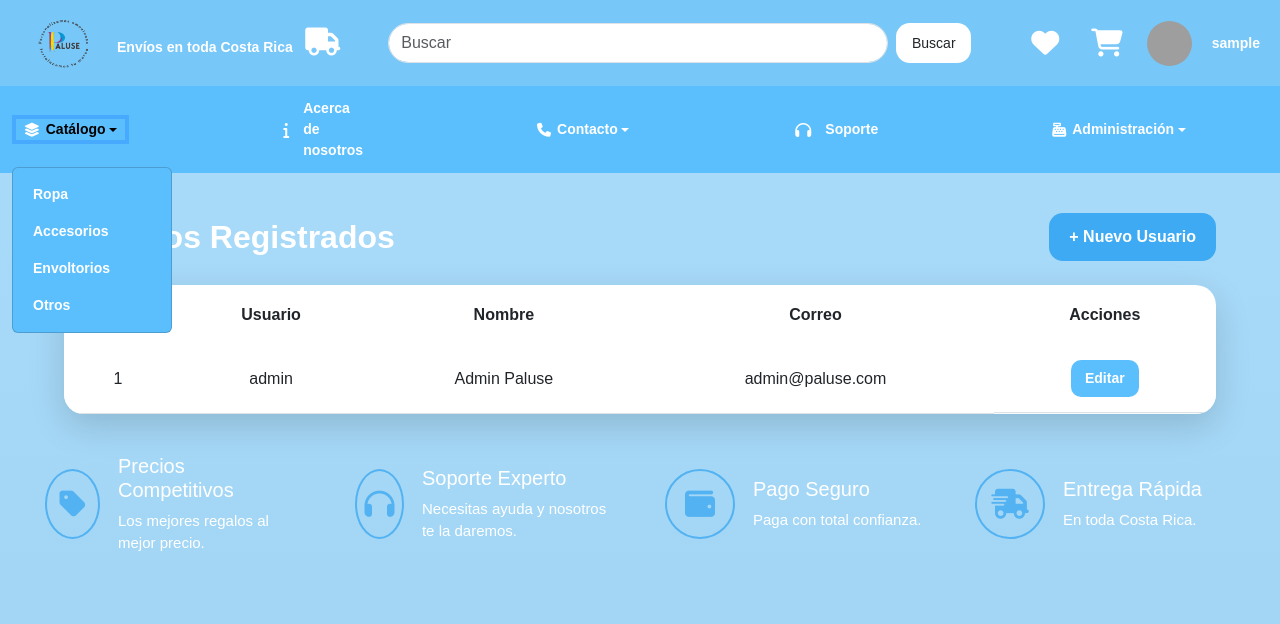
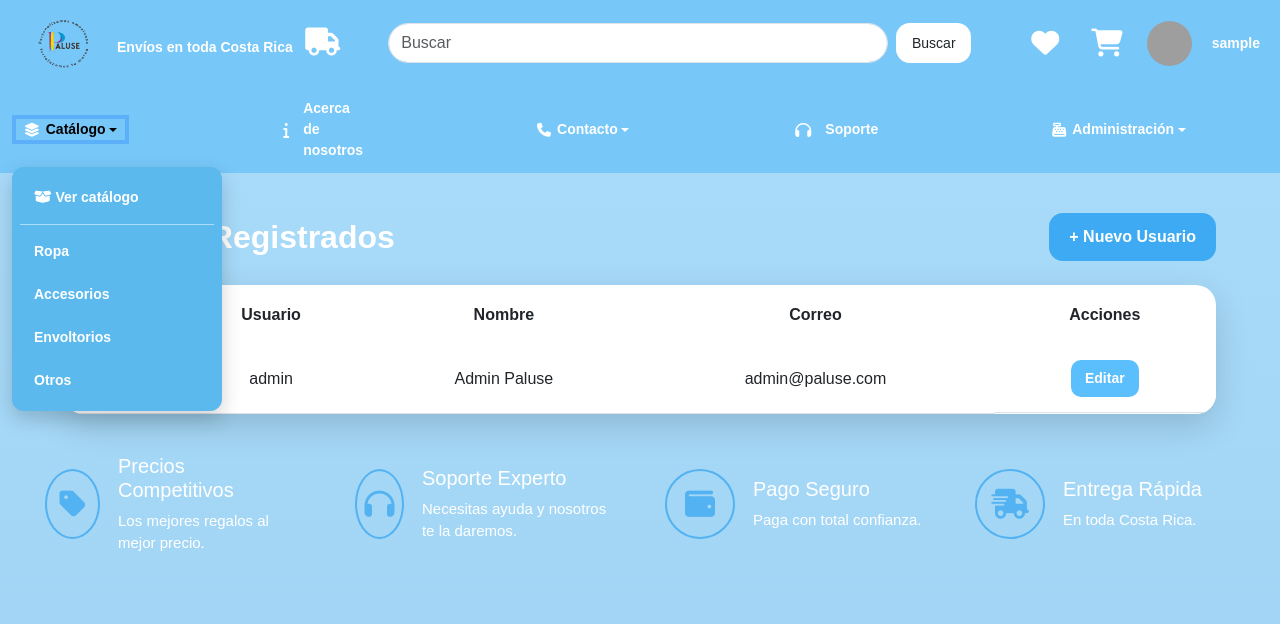
Before and after one commit to lucasdelgadooram/ambienteWebG2, a PHP site: page /user/index in a window 1280 px wide, after a click on "Catálogo"; the page is wider, and only the part inside the window is pictured. Shown: the top 624 px of that part. Run offline with PHP 8.4, Linux system fonts and the light colour scheme; the visitor is signed in with stand-in values (Sample User, id 1); data comes from the database, SQL or seed files in the repository; some libraries are stand-ins or nearby versions; grey boxes are pictures that could not be loaded.

```diff
--- a/app/views/layouts/header.php
+++ b/app/views/layouts/header.php
@@ -1,12 +1,14 @@
-<header>
-
 <nav class="navbar navbar-expand-lg">
 
     <div class="container-fluid">
 
         <!-- Logo -->
         <a href="<?= BASE_URL ?>">
-                <img src="<?= BASE_URL ?>/resources/logoPaluseNew.png" id="logo" alt="Paluse">
+            <img
+                src="<?= BASE_URL ?>/resources/logoPaluseNew.png"
+                id="logo"
+                alt="Paluse"
+            >
         </a>
 
         <div id="comment">
@@ -14,29 +16,65 @@
             <i class="fa-solid fa-truck iconoNav"></i>
         </div>
 
-            <button class="navbar-toggler" type="button" data-bs-toggle="collapse" data-bs-target="#navbarPrincipal"
-                    aria-controls="navbarPrincipal" aria-expanded="false" aria-label="Toggle navigation"><span class="navbar-toggler-icon"></span>
+        <button
+            class="navbar-toggler"
+            type="button"
+            data-bs-toggle="collapse"
+            data-bs-target="#navbarPrincipal"
+            aria-controls="navbarPrincipal"
+            aria-expanded="false"
+            aria-label="Toggle navigation"
+        >
+            <span class="navbar-toggler-icon"></span>
         </button>
 
-            <div class="collapse navbar-collapse" id="navbarPrincipal">
+        <div
+            class="collapse navbar-collapse"
+            id="navbarPrincipal"
+        >
 
             <!-- Barra de búsqueda -->
-                <form class="d-flex" id="barraBusqueda" action="<?= BASE_URL ?>/producto/buscar" method="GET">
-                    <input class="form-control me-2" type="search" name="buscar" placeholder="Buscar" id="barra">
-                    <button class="btn" type="submit" id="buscarBtn">Buscar</button>
+            <form
+                class="d-flex"
+                id="barraBusqueda"
+                action="<?= BASE_URL ?>/producto/buscar"
+                method="GET"
+            >
+                <input
+                    class="form-control me-2"
+                    type="search"
+                    name="buscar"
+                    placeholder="Buscar"
+                    id="barra"
+                >
+
+                <button
+                    class="btn"
+                    type="submit"
+                    id="buscarBtn"
+                >
+                    Buscar
+                </button>
             </form>
 
             <ul class="navbar-nav ms-auto">
+
                 <!-- Favoritos -->
                 <li class="nav-item">
-                        <a class="nav-link" href="<?= BASE_URL ?>/favoritos">
+                    <a
+                        class="nav-link"
+                        href="<?= BASE_URL ?>/favoritos"
+                    >
                         <i class="fa-solid fa-heart iconoNav"></i>
                     </a>
                 </li>
 
                 <!-- Carrito -->
                 <li class="nav-item">
-                        <a class="nav-link" href="<?= BASE_URL ?>/carrito">
+                    <a
+                        class="nav-link"
+                        href="<?= BASE_URL ?>/carrito"
+                    >
                         <i class="fa-solid fa-cart-shopping iconoNav"></i>
                     </a>
                 </li>
@@ -44,19 +82,30 @@
                 <?php
                     $rutaImagen = BASE_URL . '/resources/profileImg.jpg';
 
-                        if (isset($_SESSION['ruta_imagen']) && !empty($_SESSION['ruta_imagen'])) {
-                            $rutaImagen = BASE_URL . '/' . $_SESSION['ruta_imagen'];
+                    if (
+                        isset($_SESSION['ruta_imagen']) &&
+                        !empty($_SESSION['ruta_imagen'])
+                    ) {
+                        $rutaImagen =
+                            BASE_URL . '/' . $_SESSION['ruta_imagen'];
                     }
                 ?>
 
                 <!-- Usuario -->
                 <li class="nav-item">
 
-                        <?php if(isset($_SESSION['user_id'])): ?>
+                    <?php if (isset($_SESSION['user_id'])): ?>
 
-                            <a class="nav-link" href="<?= BASE_URL ?>/usuario/perfil">
+                        <a
+                            class="nav-link"
+                            href="<?= BASE_URL ?>/usuario/perfil"
+                        >
 
-                                <img src="<?= $rutaImagen ?>" id="userProfile" alt="Perfil">
+                            <img
+                                src="<?= $rutaImagen ?>"
+                                id="userProfile"
+                                alt="Perfil"
+                            >
 
                             <span id="correoUser">
                                 <?= $_SESSION['username']; ?>
@@ -66,9 +115,21 @@
 
                     <?php else: ?>
 
-                        <a class="nav-link" href="<?= BASE_URL ?>/auth/index">
-                            <img src="<?= $rutaImagen ?>" id="userProfile" alt="Perfil">
-                            <span id="correoUser">Iniciar sesión</span>
+                        <a
+                            class="nav-link"
+                            href="<?= BASE_URL ?>/auth/index"
+                        >
+
+                            <img
+                                src="<?= $rutaImagen ?>"
+                                id="userProfile"
+                                alt="Perfil"
+                            >
+
+                            <span id="correoUser">
+                                Iniciar sesión
+                            </span>
+
                         </a>
 
                     <?php endif; ?>
@@ -83,74 +144,153 @@
 
 </nav>
 
-</header>
 
-<!-- Segunda barra -->
-
-<nav class="navbar navbar-expand-lg" id="secondNavbar">
+<!-- NAVBAR SECUNDARIA -->
+<nav class="navbar navbar-expand-lg">
 
 <div class="container-fluid">
 
-        <button class="navbar-toggler" type="button" data-bs-toggle="collapse" data-bs-target="#navbarSecundaria" aria-controls="navbarSecundaria" aria-expanded="false" aria-label="Toggle navigation">
+    <button
+        class="navbar-toggler"
+        type="button"
+        data-bs-toggle="collapse"
+        data-bs-target="#navbarSecundaria"
+        aria-controls="navbarSecundaria"
+        aria-expanded="false"
+        aria-label="Toggle navigation"
+    >
         <span class="navbar-toggler-icon"></span>
     </button>
 
-        <div class="collapse navbar-collapse" id="navbarSecundaria">
-            <ul class="navbar-nav mx-auto" id="lista">
+    <div
+        class="collapse navbar-collapse"
+        id="navbarSecundaria"
+    >
+
+        <ul
+            class="navbar-nav mx-auto"
+            id="lista"
+        >
 
             <!-- Catálogo -->
             <li class="nav-item dropdown">
-                    <a class="nav-link dropdown-toggle" href="#" role="button" data-bs-toggle="dropdown">
-                        <i class="fa-solid fa-layer-group iconoNav2"></i>Catálogo
+
+                <a
+                    class="nav-link dropdown-toggle"
+                    href="#"
+                    role="button"
+                    data-bs-toggle="dropdown"
+                >
+                    <i class="fa-solid fa-layer-group iconoNav2"></i>
+                    Catálogo
                 </a>
 
                 <ul class="dropdown-menu">
+
+                    <!-- Ver todos los productos -->
                     <li>
-                            <a class="dropdown-item" href="<?= BASE_URL ?>/producto/categoria/Ropa">
+                        <a
+                            class="dropdown-item"
+                            href="<?= BASE_URL ?>/producto/catalogo"
+                        >
+                            <i class="fa-solid fa-box-open"></i>
+                            Ver catálogo
+                        </a>
+                    </li>
+
+                    <li>
+                        <hr class="dropdown-divider">
+                    </li>
+
+                    <!-- Ropa -->
+                    <li>
+                        <a
+                            class="dropdown-item"
+                            href="<?= BASE_URL ?>/producto/catalogo"
+                        >
                             Ropa
                         </a>
                     </li>
+
+                    <!-- Accesorios -->
                     <li>
-                            <a class="dropdown-item" href="<?= BASE_URL ?>/producto/categoria/Accesorios">
+                        <a
+                            class="dropdown-item"
+                            href="<?= BASE_URL ?>/producto/catalogo"
+                        >
                             Accesorios
                         </a>
                     </li>
+
+                    <!-- Envoltorios -->
                     <li>
-                            <a class="dropdown-item" href="<?= BASE_URL ?>/producto/categoria/Envoltorios">
+                        <a
+                            class="dropdown-item"
+                            href="<?= BASE_URL ?>/producto/catalogo"
+                        >
                             Envoltorios
                         </a>
                     </li>
+
+                    <!-- Otros -->
                     <li>
-                            <a class="dropdown-item" href="<?= BASE_URL ?>/producto/categoria/Otros">
+                        <a
+                            class="dropdown-item"
+                            href="<?= BASE_URL ?>/producto/catalogo"
+                        >
                             Otros
                         </a>
                     </li>
+
                 </ul>
 
             </li>
 
+
             <!-- Acerca -->
             <li class="nav-item">
+
                 <i class="fa-solid fa-info iconoNav2"></i>
-                    <a class="nav-link" href="<?= BASE_URL ?>/home/about">
+
+                <a
+                    class="nav-link"
+                    href="<?= BASE_URL ?>/home/about"
+                >
                     Acerca de nosotros
+                </a>
+
+            </li>
+
+
+            <!-- Contacto -->
+            <li class="nav-item dropdown">
+
+                <a
+                    class="nav-link dropdown-toggle"
+                    href="#"
+                    role="button"
+                    data-bs-toggle="dropdown"
+                >
+                    <i class="fa-solid fa-phone iconoNav2"></i>
+                    Contacto
+                </a>
+
+                <ul class="dropdown-menu">
+
+                    <li>
+                        <a
+                            class="dropdown-item"
+                            href="<?= BASE_URL ?>/contacto/redes"
+                        >
+                            Redes
                         </a>
                     </li>
 
-                <!-- Contacto -->
-                <li class="nav-item dropdown">
-                    <a class="nav-link dropdown-toggle" href="#" role="button" data-bs-toggle="dropdown">
-                        <i class="fa-solid fa-phone iconoNav2"></i>Contacto
-                    </a>
-
-                    <ul class="dropdown-menu">
                     <li>
-                            <a class="dropdown-item" href="<?= BASE_URL ?>/contacto/redes">
-                                Redes
-                            </a>
-                        </li>
-                        <li>
-                            <a class="dropdown-item" href="<?= BASE_URL ?>/contacto/formulario">
+                        <a
+                            class="dropdown-item"
+                            href="<?= BASE_URL ?>/contacto/formulario"
+                        >
                             Formulario de contacto
                         </a>
                     </li>
@@ -159,19 +299,25 @@
 
             </li>
 
+
             <!-- Soporte -->
             <li class="nav-item">
+
                 <i class="fa-solid fa-headphones iconoNav2"></i>
-                    <a class="nav-link" href="<?= BASE_URL ?>/home/soporte">
+
+                <a
+                    class="nav-link"
+                    href="<?= BASE_URL ?>/home/soporte"
+                >
                     Soporte
                 </a>
 
             </li>
 
-                <!-- Opciones para usuarios con sesión iniciada -->
-<?php if(isset($_SESSION['user_id'])): ?>
 
-    <!-- Administración de ventas -->
+            <?php if (isset($_SESSION['user_id'])): ?>
+
+                <!-- Administración -->
                 <li class="nav-item dropdown">
 
                     <a
@@ -186,6 +332,7 @@
 
                     <ul class="dropdown-menu">
 
+                        <!-- Facturas -->
                         <li>
                             <a
                                 class="dropdown-item"
@@ -196,6 +343,7 @@
                             </a>
                         </li>
 
+                        <!-- Ventas -->
                         <li>
                             <a
                                 class="dropdown-item"
@@ -206,8 +354,33 @@
                             </a>
                         </li>
 
-        <li><hr class="dropdown-divider"></li>
+                        <li>
+                            <hr class="dropdown-divider">
+                        </li>
 
+                        <!-- Gestionar Productos -->
+                        <li>
+                            <a
+                                class="dropdown-item"
+                                href="<?= BASE_URL ?>/producto/index"
+                            >
+                                <i class="fa-solid fa-boxes-stacked"></i>
+                                Gestionar Productos
+                            </a>
+                        </li>
+
+                        <!-- Categorías -->
+                        <li>
+                            <a
+                                class="dropdown-item"
+                                href="<?= BASE_URL ?>/categoria/index"
+                            >
+                                <i class="fa-solid fa-tags"></i>
+                                Categorías
+                            </a>
+                        </li>
+
+                        <!-- Roles -->
                         <li>
                             <a
                                 class="dropdown-item"
@@ -218,26 +391,7 @@
                             </a>
                         </li>
 
-        <li>
-            <a
-                class="dropdown-item"
-                href="<?= BASE_URL ?>/categoria/index"
-            >
-                <i class="fa-solid fa-tags"></i>
-                Categorías
-            </a>
-        </li>
-
-        <li>
-            <a
-                class="dropdown-item"
-                href="<?= BASE_URL ?>/producto/index"
-            >
-                <i class="fa-solid fa-box"></i>
-                Productos
-            </a>
-        </li>
-
+                        <!-- Usuarios -->
                         <li>
                             <a
                                 class="dropdown-item"
@@ -251,6 +405,7 @@
                     </ul>
 
                 </li>
+
 
                 <!-- Cerrar sesión -->
                 <li class="nav-item">
@@ -267,10 +422,10 @@
                 </li>
 
             <?php endif; ?>
+
         </ul>
 
     </div>
 
 </div>
-
 </nav>
--- a/public/css/header.css
+++ b/public/css/header.css
@@ -118,6 +118,41 @@
     transform:translateY(-3px);
 }
 
-.dropdown-menu{
-    background:#5cbffd;
+
+.navbar .dropdown-menu {
+    background-color: #5bb9ee !important;
+    border: none !important;
+    border-radius: 12px !important;
+    padding: 8px !important;
+    min-width: 210px !important;
+    box-shadow: 0 8px 20px rgba(0, 0, 0, 0.18) !important;
 }
+
+.navbar .dropdown-menu li {
+    margin: 0 !important;
+    padding: 0 !important;
+    height: auto !important;
+}
+
+.navbar .dropdown-item {
+    display: block !important;
+    width: 100% !important;
+    height: auto !important;
+    background-color: transparent !important;
+    color: white !important;
+    font-weight: 600 !important;
+    border-radius: 8px !important;
+    padding: 10px 14px !important;
+    margin: 2px 0 !important;
+}
+
+.navbar .dropdown-item:hover,
+.navbar .dropdown-item:focus {
+    background-color: white !important;
+    color: #298ac5 !important;
+}
+
+.navbar .dropdown-divider {
+    border-top: 1px solid rgba(255, 255, 255, 0.5) !important;
+    margin: 6px 0 !important;
+}
--- a/public/css/indexStyles.css
+++ b/public/css/indexStyles.css
@@ -144,9 +144,9 @@ body {
     transform: translateY(-3px);
 }
 
-.dropdown-menu{
+/* .dropdown-menu{
     background-color: #5cbffd;
-}
+} */
 
 .Ofertas{
     width: 100%;
```
Also changed, not shown: app/controllers/ProductoController.php (+15 -11 lines), app/models/Producto.php (+21 -0 lines). Lines whose indentation alone changed are shown as unchanged.
